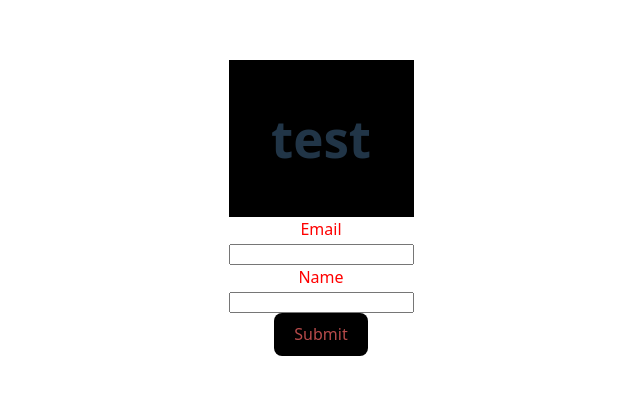
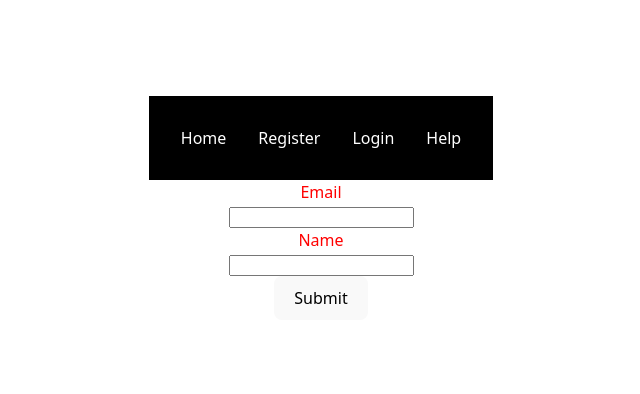
Before and after one commit to Abtinbty1/React-test-GP, a React (Vite) app in the folder gp/: page / in a window 1280 px wide. Shown: the part 176-570 px from the top of the page, without its empty margins (319-959 px from the left). Built offline with nearby package versions, Linux system fonts and the light colour scheme.

Commit message:
ul added with form.css

```diff
--- a/gp/src/App.jsx
+++ b/gp/src/App.jsx
@@ -1,6 +1,4 @@
 import { useState } from 'react'
-import reactLogo from './assets/react.svg'
-import viteLogo from '/vite.svg'
 import './App.css'
 import Header from './Header.jsx'
 import Form from './Form.jsx'
--- /dev/null
+++ b/gp/src/Form.css
@@ -0,0 +1,19 @@
+.Submit{
+    color : rgb(255, 255, 255);
+    background-color: #b74a4aff;
+    border: none;
+    padding: 10px 20px;
+    text-align: center;
+    text-decoration: none;
+    display: inline-block;
+    font-size: 16px;
+    margin: 4px 2px;
+    transition-duration: 0.4s;
+    cursor: pointer;
+}
+.Submit:hover {
+    background-color: #b74a4aff;
+    border-color: azure;
+    color: #000000ff;
+    cursor: pointer;
+}
--- a/gp/src/Form.jsx
+++ b/gp/src/Form.jsx
@@ -1,5 +1,5 @@
 
-
+import './Footer.css'
 export default function Form() {
     return (
         <form className="Form" onSubmit={handleSubmit}>
@@ -19,12 +19,7 @@ export default function Form() {
             <br />
             <input name ='name' type='text' />
             <br />
-            <button
-            style={{
-                color : "#b74a4aff",
-                backgroundColor: "#000000ff",
-            }}
-            type='submit'>Submit</button>
+            <button className="Submit" type='submit'>Submit</button>
         </form>
     );
 
--- /dev/null
+++ b/gp/src/Header.css
@@ -0,0 +1,34 @@
+/* Header.css */
+
+/* Styles for the main header bar */
+.header {
+  display: flex;
+  justify-content: center;
+  padding: 1rem;
+  background-color: #000000ff; /* Solid black background */
+}
+
+/* Styles for the navigation list (the <ul>) */
+.navlist {
+  list-style-type: none; /* Removes the bullets */
+  margin: 0;
+  padding: 0;
+  overflow: hidden;
+  display: flex; /* Lines up the list items horizontally */
+}
+
+/* Styles for the navigation links (the <a> tags) */
+.navlink {
+  display: block;
+  color: white;
+  text-align: center;
+  padding: 14px 16px;
+  text-decoration: none; /* Removes the underline */
+}
+
+/* --- Good Bonus Feature --- */
+/* Adds a hover effect when you mouse over the links */
+.navlink:hover {
+  background-color: #333; /* Dark grey background on hover */
+  color: #a9a9a9;         /* Light grey text on hover */
+}
--- a/gp/src/Header.jsx
+++ b/gp/src/Header.jsx
@@ -1,15 +1,17 @@
+import React from 'react';
+/* 1. Import the new CSS file directly */
+import './Header.css';
+
 export default function Header() {
   return (
-    <header
-      style={{
-        display: 'flex',
-        justifyContent: 'center',
-        alignItems: 'center',
-        padding: '1rem',
-        backgroundColor: '#000000ff',
-      }}>
-
-        <h1>test</h1>
+    /* 2. Use simple string classNames */
+    <header className="header">
+      <ul className="navlist">
+        <li><a className="navlink" href="/Home">Home</a></li>
+        <li><a className="navlink" href="/Register">Register</a></li>
+        <li><a className="navlink" href="/Login">Login</a></li>
+        <li><a className="navlink" href="/Help">Help</a></li>
+      </ul>
     </header>
   );
 }
```
